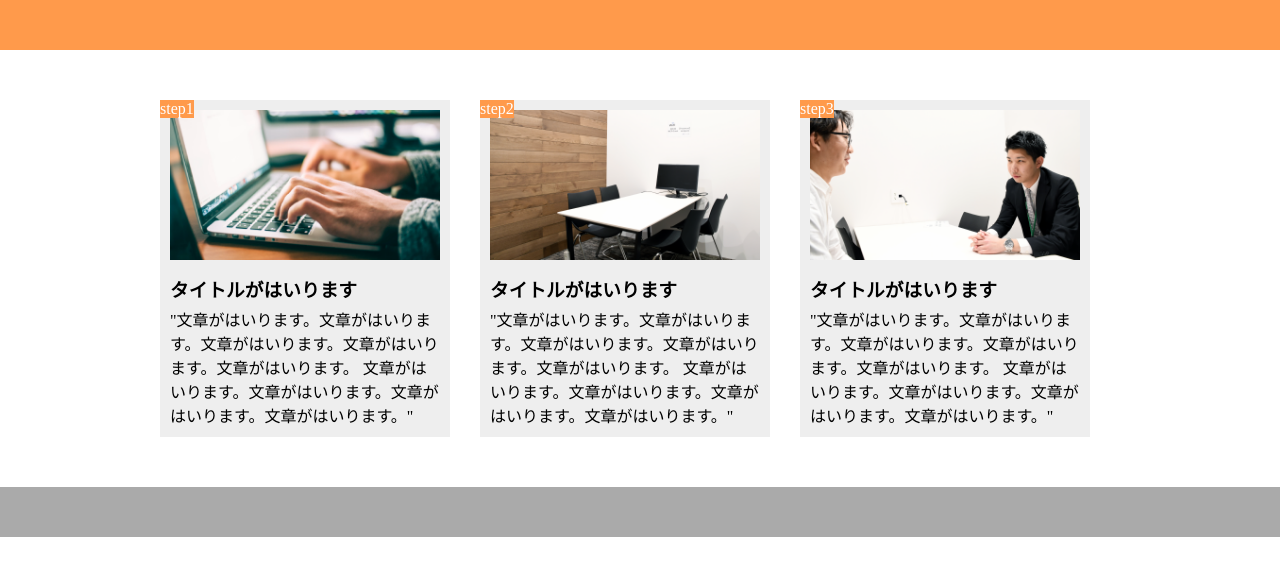
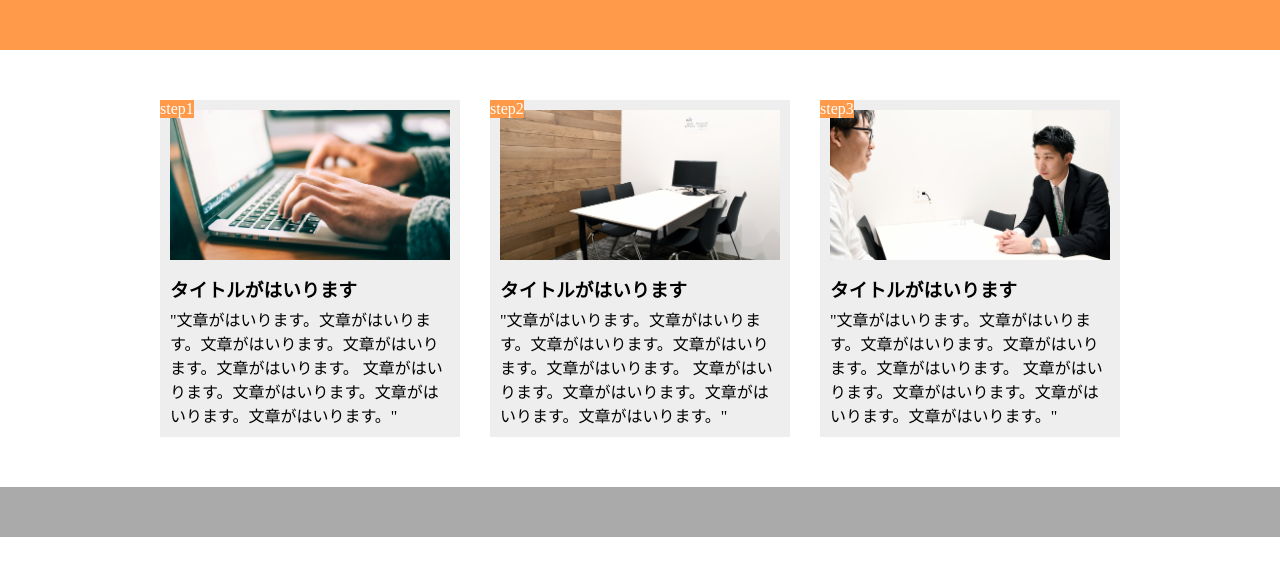
Before and after one commit to nbjun1/chapter9, a plain HTML site: page index.html in a window 1280 px wide. Drawn offline with Linux system fonts and the light colour scheme.

Commit message:
0703　修正

```diff
--- a/style.css
+++ b/style.css
@@ -23,7 +23,7 @@ main{
   background-color: #eee;
 }
 
-.step-box:last-chaild{
+.step-box:last-of-type{
   margin-right: 0;
 }
 
```
Also changed, not shown: index.html (+2 -2 lines).
